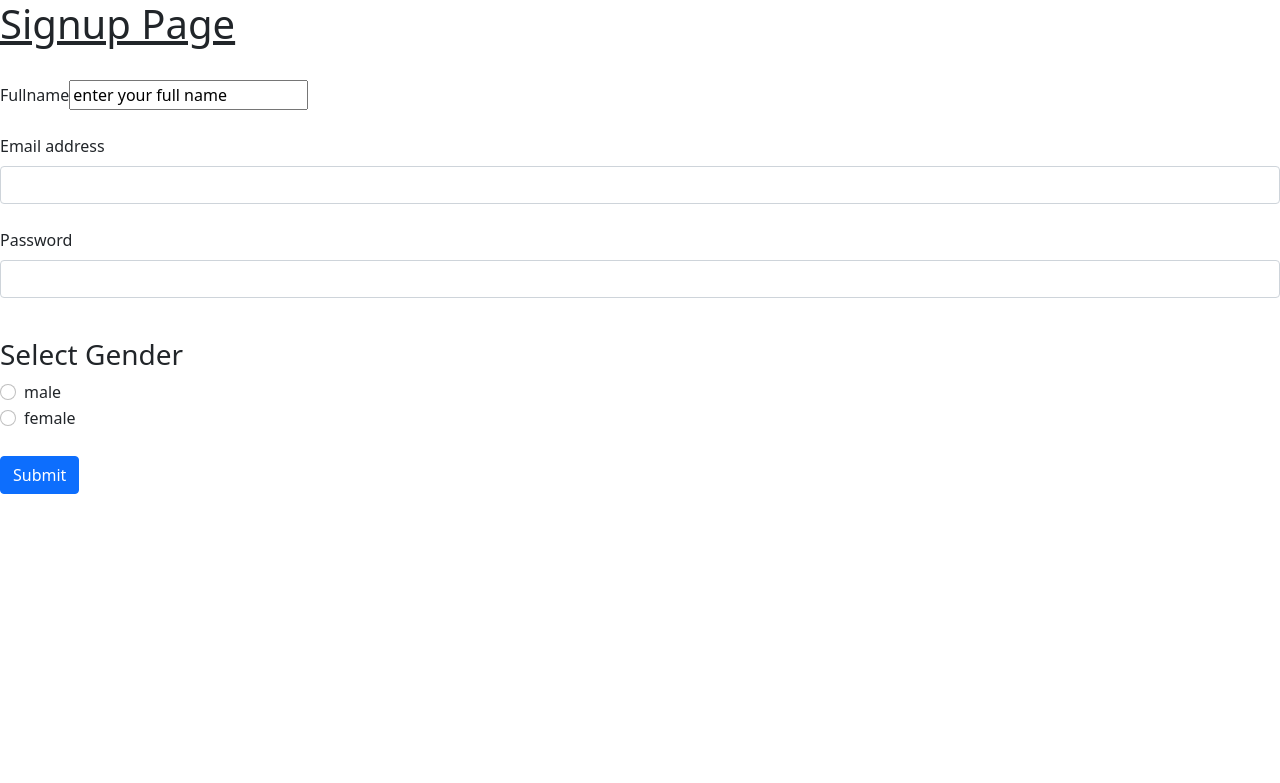
After one commit to christy960/Ariel, a Django app: page /signup in a window 1280 px wide. The commit adds this page. Shown: the top 783 px of the page. Run offline with Django 4.2, Linux system fonts and the light colour scheme.

Commit message:
version7

```diff
--- a/rex/templates/morgana.html
+++ b/rex/templates/morgana.html
@@ -11,6 +11,12 @@
     <p>Lorem ipsum dolor sit amet consectetur adipisicing elit. Sit ex, similique perspiciatis consequuntur officiis labore repudiandae hic cum, molestias, nulla id. Vitae impedit sed minus debitis voluptas velit nesciunt nobis?</p>
     <h1>para 2</h1>
     <p>Lorem ipsum dolor sit amet consectetur adipisicing elit. Totam odit consectetur saepe molestiae dicta, nihil quaerat est obcaecati libero, praesentium vel esse doloremque itaque doloribus provident eum aliquam. Repellendus officia omnis corporis officiis quisquam maiores, beatae dolorem, quibusdam, quo nulla ea nisi vero atque sint ab dignissimos sequi saepe maxime.</p>
+    <form action="" method="post">
+        <h2 style= "color:rgb(34, 7, 7);text-align: left;"><u>Login Page</u></h2>
+        username<input type="text"><br>
+        password<input type="password"><br><br>
+        <input type="submit" >
+      </form>
 
 
 </body>
--- /dev/null
+++ b/rex/templates/sign.html
@@ -0,0 +1,51 @@
+<html>
+    <head> <h1><text-align:center><u>Signup Page</u></text-align:center></h1>
+        <link href="https://cdn.jsdelivr.net/npm/bootstrap@5.1.3/dist/css/bootstrap.min.css" rel="stylesheet" integrity="sha384-1BmE4kWBq78iYhFldvKuhfTAU6auU8tT94WrHftjDbrCEXSU1oBoqyl2QvZ6jIW3" crossorigin="anonymous">
+        <script src="https://cdn.jsdelivr.net/npm/bootstrap@5.1.3/dist/js/bootstrap.bundle.min.js" integrity="sha384-ka7Sk0Gln4gmtz2MlQnikT1wXgYsOg+OMhuP+IlRH9sENBO0LRn5q+8nbTov4+1p" crossorigin="anonymous"></script>
+        <script>
+            function vali(){
+      b=document.getElementById("user").value
+      c=document.getElementById("pass").value
+
+      if(b==""){
+        alert("please enter username")
+      }
+      if(c=="") {
+        alert("please enter password")
+      }
+            }
+
+        </script>
+    </head><br>
+    <body>
+
+        <form>
+            Fullname<input type="text" value="enter your full name"><br><br>
+
+            <div class="mb-3">
+              <label for="exampleInputEmail1" class="form-label">Email address</label><br>
+              <input type="email" class="form-control" aria-describedby="emailHelp" id="user"><br>
+
+            <div class="mb-3">
+              <label for="exampleInputPassword1" class="form-label">Password</label><br>
+              <input type="password" class="form-control"  id="pass"><br>
+            </div>
+            <h3>Select Gender</h3>
+            <div class="form-check">
+                <input class="form-check-input" type="radio" name="flexRadioDefault" id="flexRadioDefault1">
+                <label class="form-check-label" for="flexRadioDefault1">
+                  male
+                </label>
+              </div>
+              <div class="form-check">
+                <input class="form-check-input" type="radio" name="flexRadioDefault" id="flexRadioDefault2" >
+                <label class="form-check-label" for="flexRadioDefault2">
+                  female
+                </label>
+              </div><br>
+
+            <button type="button" class="btn btn-primary" onclick="vali()">Submit</button>
+          </form>
+    </body>
+
+</html>
--- a/rex/urls.py
+++ b/rex/urls.py
@@ -4,5 +4,6 @@ from .import views
 urlpatterns = [
     path('',views.index,name='index'),
     path('home',views.home,name='home'),
+    path('signup',views.signup,name='signup'),
 
 ]
--- a/rex/views.py
+++ b/rex/views.py
@@ -4,5 +4,8 @@ def index(request):
     return render(request,'vulko.html')
 def home(request):
     return render(request,'morgana.html')
+def signup(request):
+    return render(request,'sign.html')
+
 
 # Create your views here.
```
Also changed, not shown: rex/templates/vulko.html (+48 -21 lines), rex/Static/js/script.js (line endings or trailing spaces).
